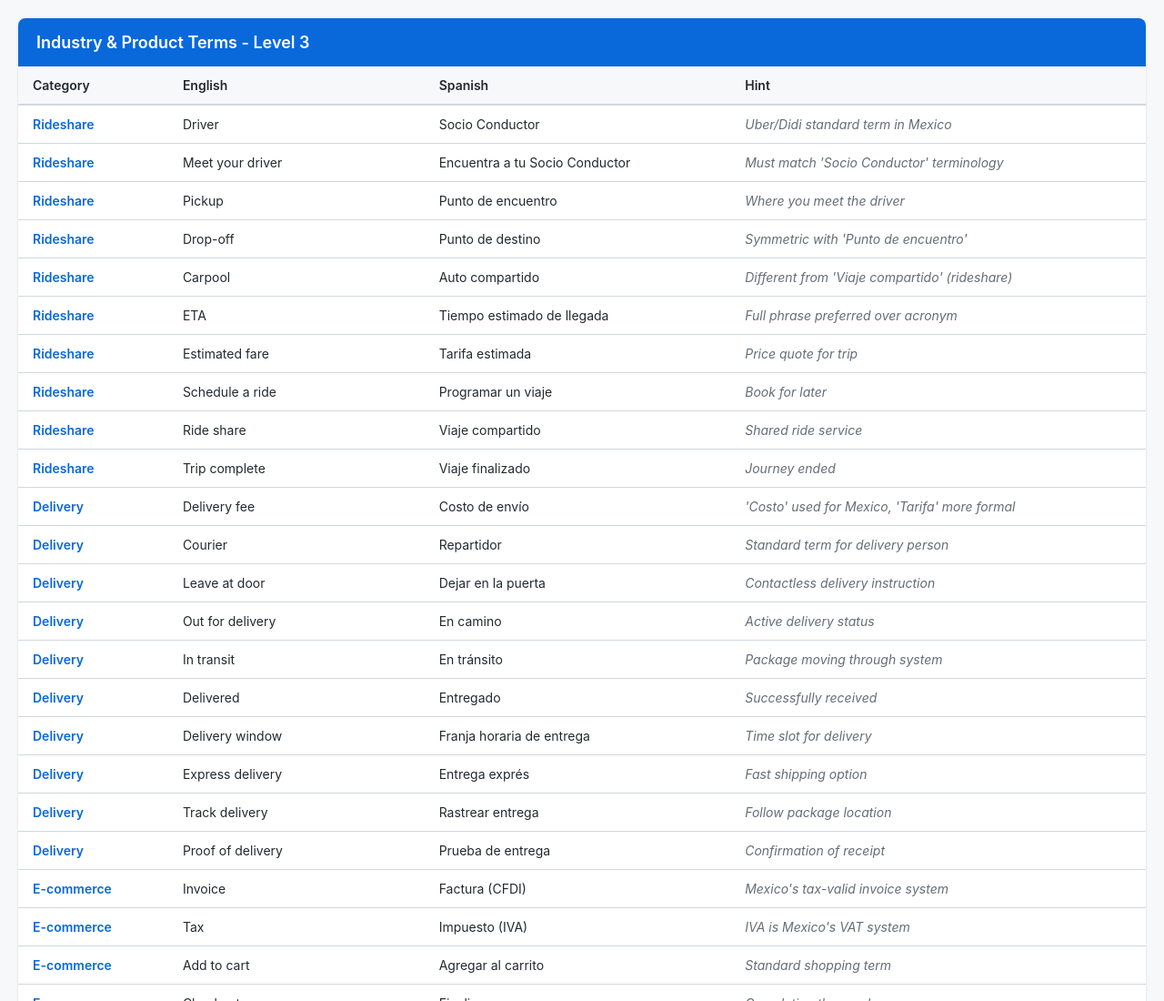
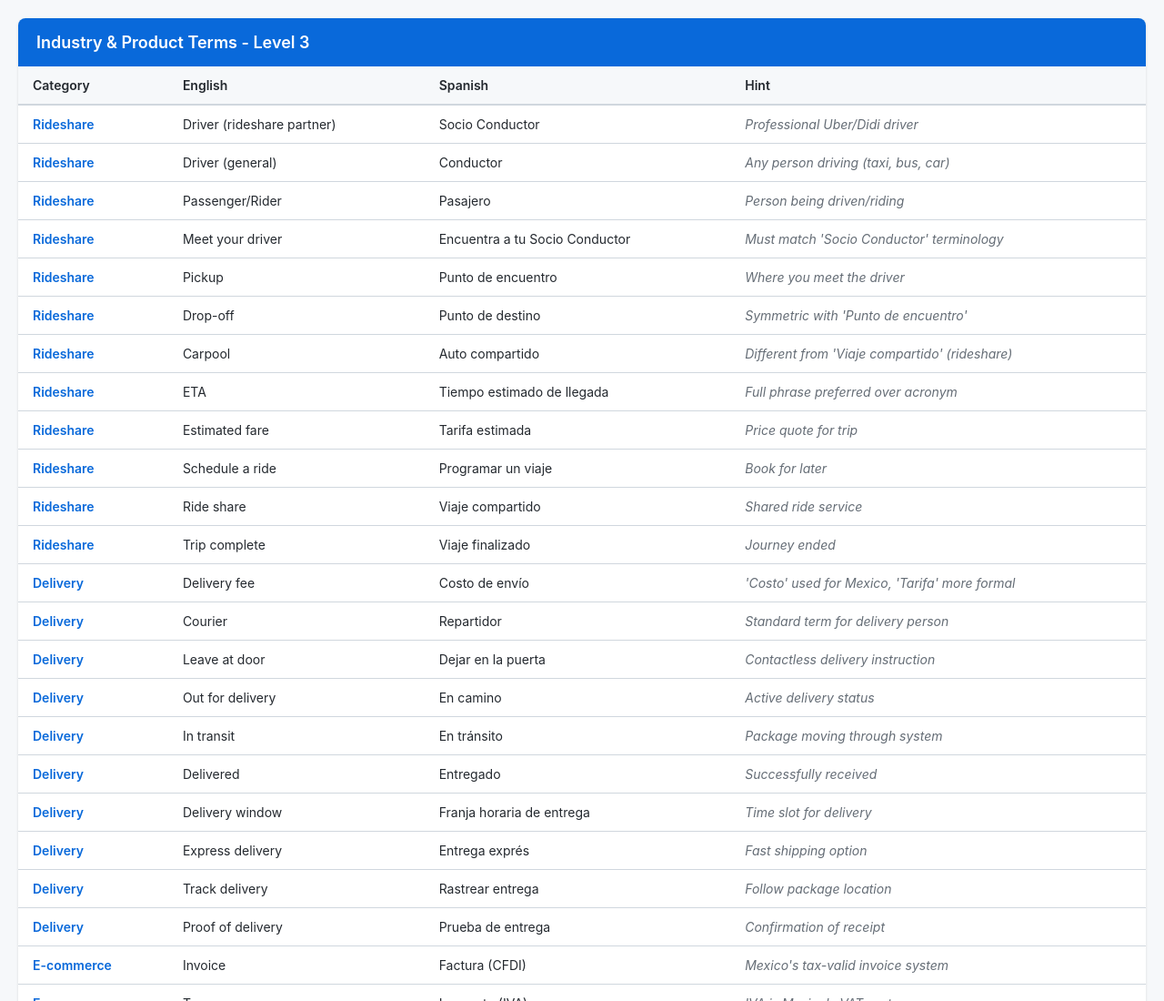
Before and after one commit to ashleysally00/es-mx-ui-quiz, a plain HTML site: page reference_level3.html in a window 1280 px wide. Shown: the top 1100 px of the page at 91% size. Drawn offline with Linux system fonts and the light colour scheme.

Commit message:
Add rideshare roles and descriptions to reference table

```diff
--- a/reference_level3.html
+++ b/reference_level3.html
@@ -85,11 +85,23 @@
                 </tr>
             </thead>
             <tbody>
+               <tr>
+                     <td class="category">Rideshare</td>
+                    <td>Driver (rideshare partner)</td>
+                    <td>Socio Conductor</td>
+                    <td class="hint">Professional Uber/Didi driver</td>
+                </tr>
                 <tr>
                     <td class="category">Rideshare</td>
-                    <td>Driver</td>
-                    <td>Socio Conductor</td>
-                    <td class="hint">Uber/Didi standard term in Mexico</td>
+                    <td>Driver (general)</td>
+                    <td>Conductor</td>
+                    <td class="hint">Any person driving (taxi, bus, car)</td>
+                </tr>
+                <tr>
+                    <td class="category">Rideshare</td>
+                    <td>Passenger/Rider</td>
+                    <td>Pasajero</td>
+                    <td class="hint">Person being driven/riding</td>
                 </tr>
                 <tr>
                     <td class="category">Rideshare</td>
```
